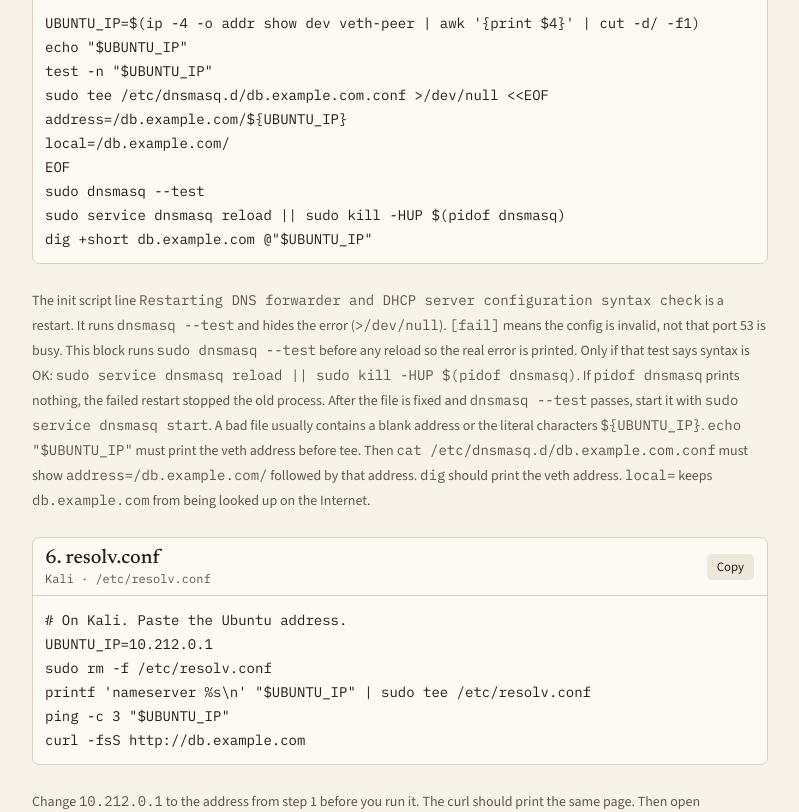
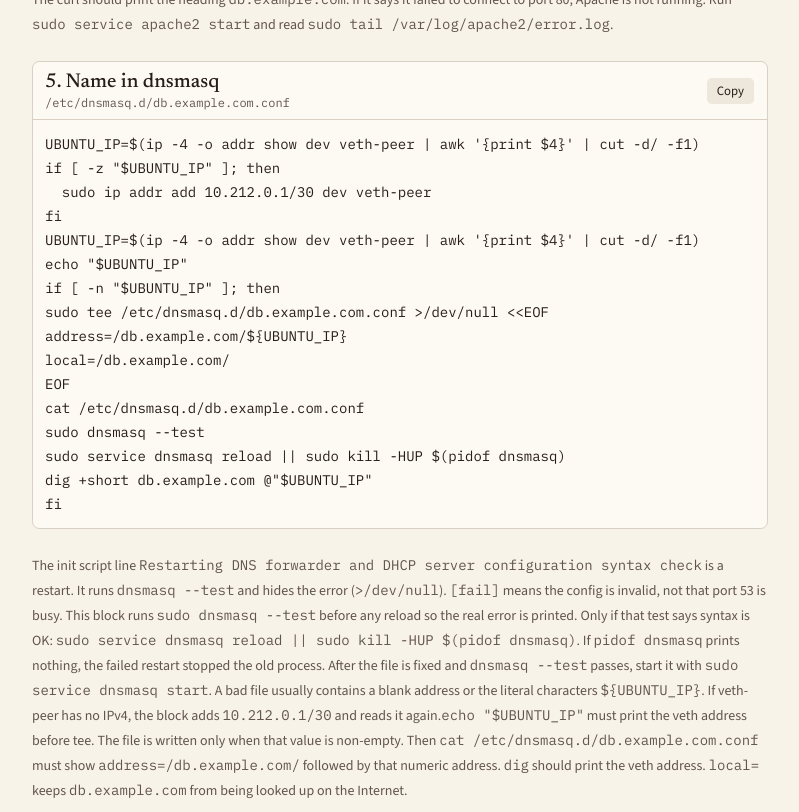
Before and after one commit to GalaticMatters/COM212labs, a Next.js app: page / in a window 1280 px wide. Shown: the part 1680-2492 px from the top of the page, without its empty margins (240-1039 px from the left). Built offline with nearby package versions, Linux system fonts and the light colour scheme.

Commit message:
Give veth-peer an IPv4 address when it has none.
Co-authored-by: tonynguyen.test12 <tonynguyen.test12@gmail.com>

```diff
--- a/app/page.tsx
+++ b/app/page.tsx
@@ -32,7 +32,11 @@ function tee(path: string, contents: string) {
 
 const commands = {
   address: `ip -4 addr show veth-peer
-UBUNTU_IP=$(ip -4 -o addr show dev veth-peer | awk '{print $4}' | cut -d/ -f1)
+UBUNTU_IP=\$(ip -4 -o addr show dev veth-peer | awk '{print $4}' | cut -d/ -f1)
+if [ -z "$UBUNTU_IP" ]; then
+  sudo ip addr add 10.212.0.1/30 dev veth-peer
+fi
+UBUNTU_IP=\$(ip -4 -o addr show dev veth-peer | awk '{print $4}' | cut -d/ -f1)
 echo "$UBUNTU_IP"`,
   install: `sudo apt update
 sudo apt install -y apache2
@@ -45,16 +49,25 @@ sudo service apache2 restart
 ss -ltn | grep ':80'
 curl -fsS -H 'Host: db.example.com' http://127.0.0.1/`,
   dns: `UBUNTU_IP=\$(ip -4 -o addr show dev veth-peer | awk '{print $4}' | cut -d/ -f1)
+if [ -z "$UBUNTU_IP" ]; then
+  sudo ip addr add 10.212.0.1/30 dev veth-peer
+fi
+UBUNTU_IP=\$(ip -4 -o addr show dev veth-peer | awk '{print $4}' | cut -d/ -f1)
 echo "$UBUNTU_IP"
-test -n "$UBUNTU_IP"
+if [ -n "$UBUNTU_IP" ]; then
 sudo tee /etc/dnsmasq.d/db.example.com.conf >/dev/null <<EOF
 address=/db.example.com/\${UBUNTU_IP}
 local=/db.example.com/
 EOF
+cat /etc/dnsmasq.d/db.example.com.conf
 sudo dnsmasq --test
 sudo service dnsmasq reload || sudo kill -HUP \$(pidof dnsmasq)
-dig +short db.example.com @"$UBUNTU_IP"`,
-  resolv: `# On Kali. Paste the Ubuntu address.
+dig +short db.example.com @"$UBUNTU_IP"
+fi`,
+  resolv: `# On Kali. Skip the add if ip -4 addr show veth-peer already shows an address.
+if ! ip -4 -o addr show dev veth-peer | grep -q .; then
+  sudo ip addr add 10.212.0.2/30 dev veth-peer
+fi
 UBUNTU_IP=10.212.0.1
 sudo rm -f /etc/resolv.conf
 printf 'nameserver %s\\n' "$UBUNTU_IP" | sudo tee /etc/resolv.conf
@@ -105,7 +118,7 @@ export default function Page() {
 
       <Block title="1. Ubuntu address" where="Ubuntu" text={commands.address} />
       <p className="text-sm leading-6 text-muted-foreground">
-        Use the address this prints everywhere below. <code className="font-mono">10.212.0.1</code> is only a stand-in.
+        Use the address this prints everywhere below. eth0 and eth1 are other networks. Do not put the lab address on them. <code className="font-mono">ip addr add</code> lasts until the container stops.
       </p>
 
       <Block title="2. Install Apache" where="Ubuntu" text={commands.install} />
@@ -146,16 +159,19 @@ export default function Page() {
         After the file is fixed and <code className="font-mono">dnsmasq --test</code> passes, start it with{" "}
         <code className="font-mono">sudo service dnsmasq start</code>.{" "}
         A bad file usually contains a blank address or the literal characters <code className="font-mono">{"${UBUNTU_IP}"}</code>.{" "}
+        If veth-peer has no IPv4, the block adds <code className="font-mono">10.212.0.1/30</code> and reads it again.
         <code className="font-mono">{'echo "$UBUNTU_IP"'}</code> must print the veth address before tee.
+        The file is written only when that value is non-empty.
         Then <code className="font-mono">cat /etc/dnsmasq.d/db.example.com.conf</code> must show{" "}
-        <code className="font-mono">address=/db.example.com/</code> followed by that address.{" "}
+        <code className="font-mono">address=/db.example.com/</code> followed by that numeric address.{" "}
         <code className="font-mono">dig</code> should print the veth address.{" "}
         <code className="font-mono">local=</code> keeps <code className="font-mono">db.example.com</code> from being looked up on the Internet.
       </p>
 
       <Block title="6. resolv.conf" where="Kali · /etc/resolv.conf" text={commands.resolv} />
       <p className="text-sm leading-6 text-muted-foreground">
-        Change <code className="font-mono">10.212.0.1</code> to the address from step 1 before you run it.
+        Skip the add if <code className="font-mono">ip -4 addr show veth-peer</code> already shows an address.
+        The nameserver is Ubuntu’s veth address from step 1 (<code className="font-mono">10.212.0.1</code> when that step added the /30).
         The curl should print the same page. Then open <code className="font-mono">http://db.example.com</code> in the Kali browser.
         If the browser loads a different site, turn DNS over HTTPS off.
       </p>
```
